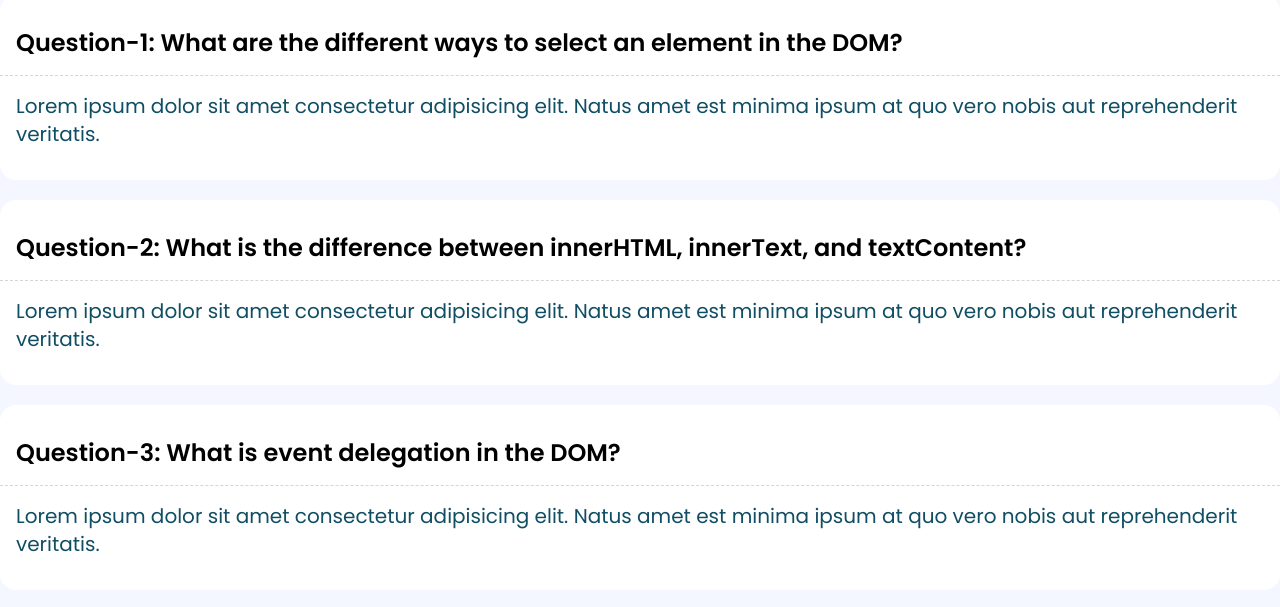
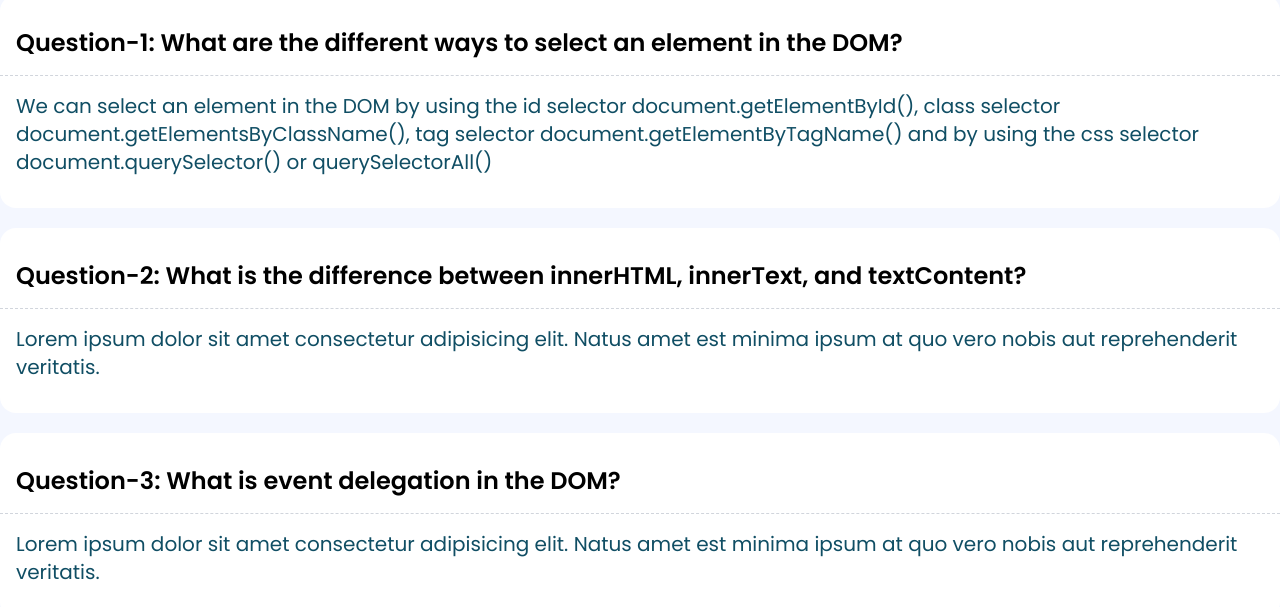
Before and after one commit to neyamat7/assignment-5-dev-board, a plain HTML site: page blog.html in a window 1280 px wide. Shown: the part 193-800 px from the top of the page. Drawn offline with nearby package versions, Linux system fonts and the light colour scheme.

```diff
--- a/blog.html
+++ b/blog.html
@@ -62,8 +62,11 @@
 
         <div class="p-4">
           <p class="text-xl text-cyan-900">
-            Lorem ipsum dolor sit amet consectetur adipisicing elit. Natus amet
-            est minima ipsum at quo vero nobis aut reprehenderit veritatis.
+            We can select an element in the DOM by using the id selector
+            document.getElementById(), class selector
+            document.getElementsByClassName(), tag selector
+            document.getElementByTagName() and by using the css selector
+            document.querySelector() or querySelectorAll()
           </p>
         </div>
       </div>
```
